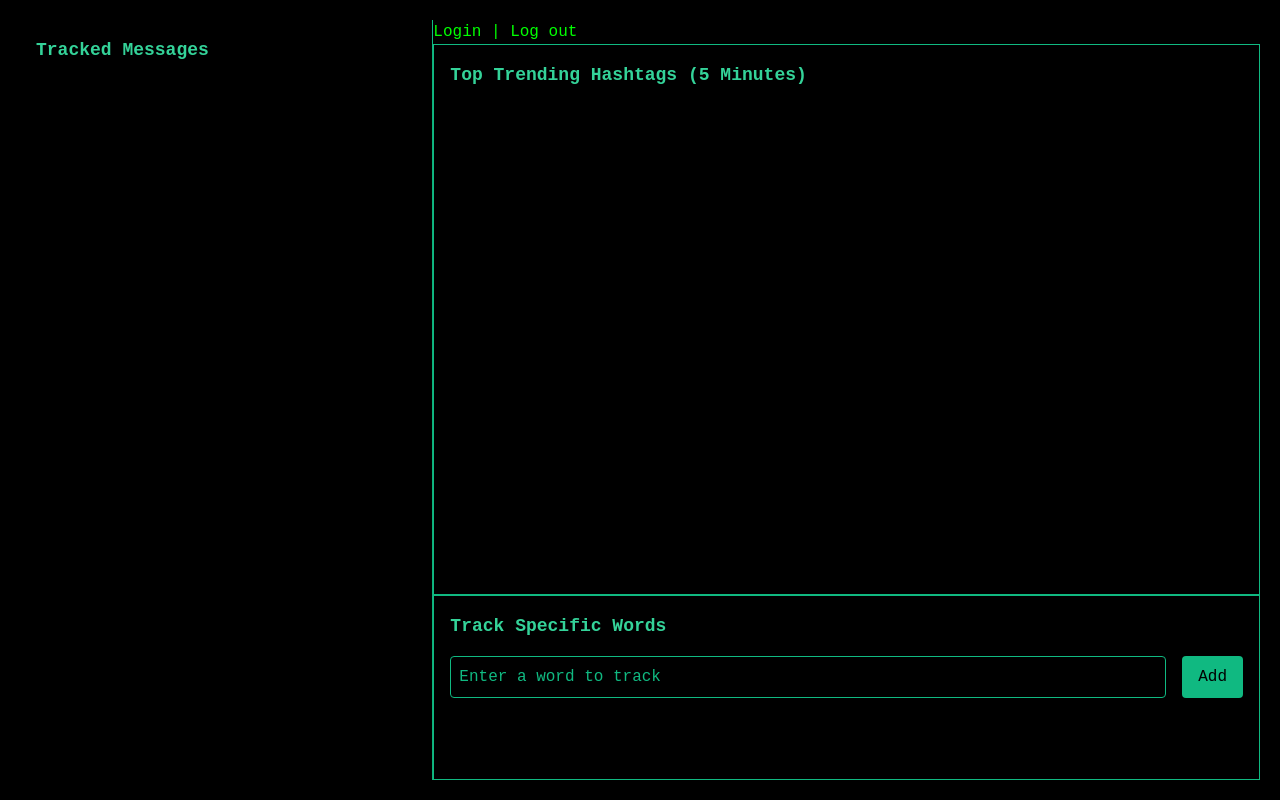
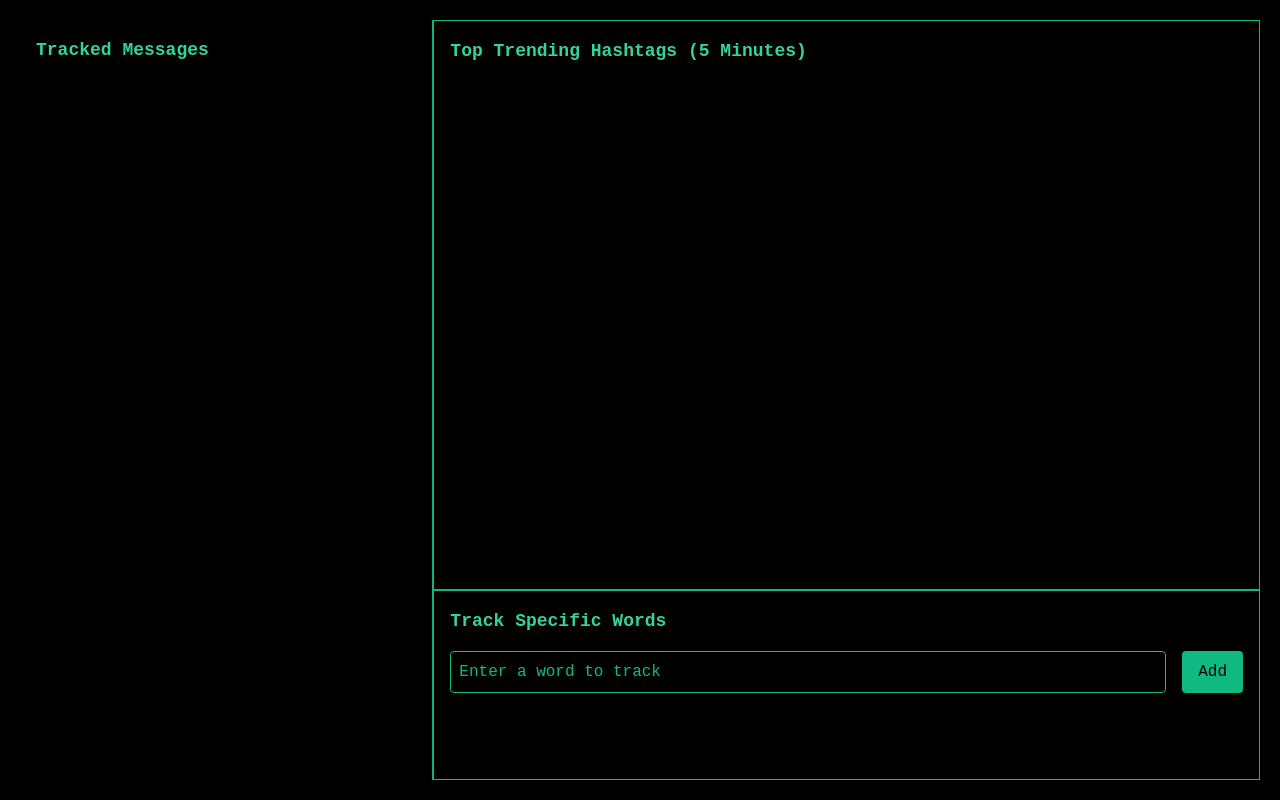
Before and after one commit to stoltzmaniac/bsky-tracker, a website with bundled scripts: page src/index.html in a window 1280 px wide. Built offline with nearby package versions, Linux system fonts and the light colour scheme; no server answers; files whose address does not match are found by name.

Commit message:
remove the logins

```diff
--- a/src/index.html
+++ b/src/index.html
@@ -101,7 +101,6 @@
 
         <!-- Right Panel -->
         <div class="w-2/3 h-full flex flex-col">
-            <div><a href="/.auth/login/github">Login</a> | <a href="/.auth/logout">Log out</a></div>
             <!-- Hashtag Chart -->
             <div id="hashtag-chart" class="h-3/4 bg-black shadow-md border border-green-500 p-4">
                 <h2 class="text-lg font-semibold mb-4 text-green-400">Top Trending Hashtags (5 Minutes)</h2>
```
Also changed, not shown: 1 other file.
